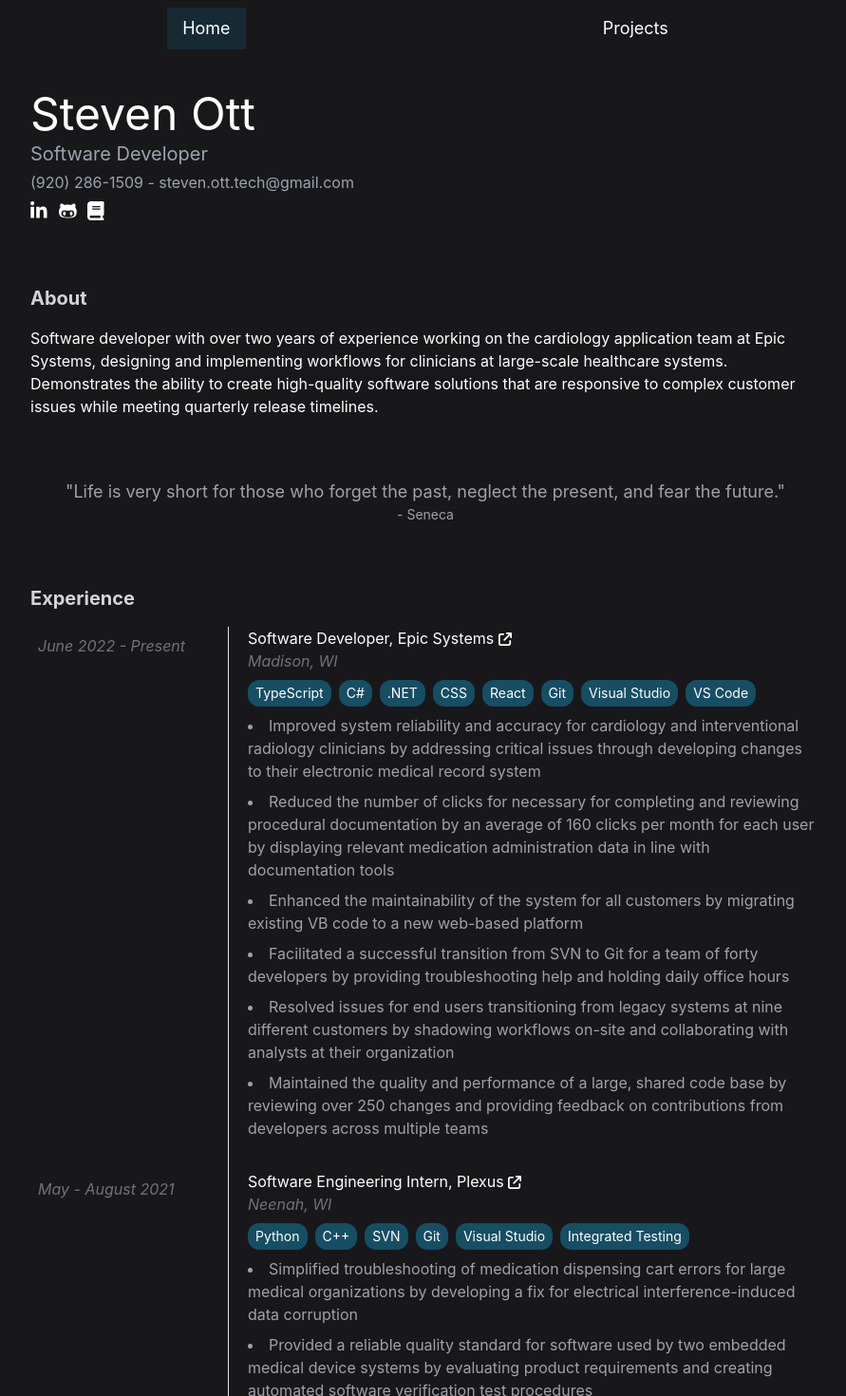
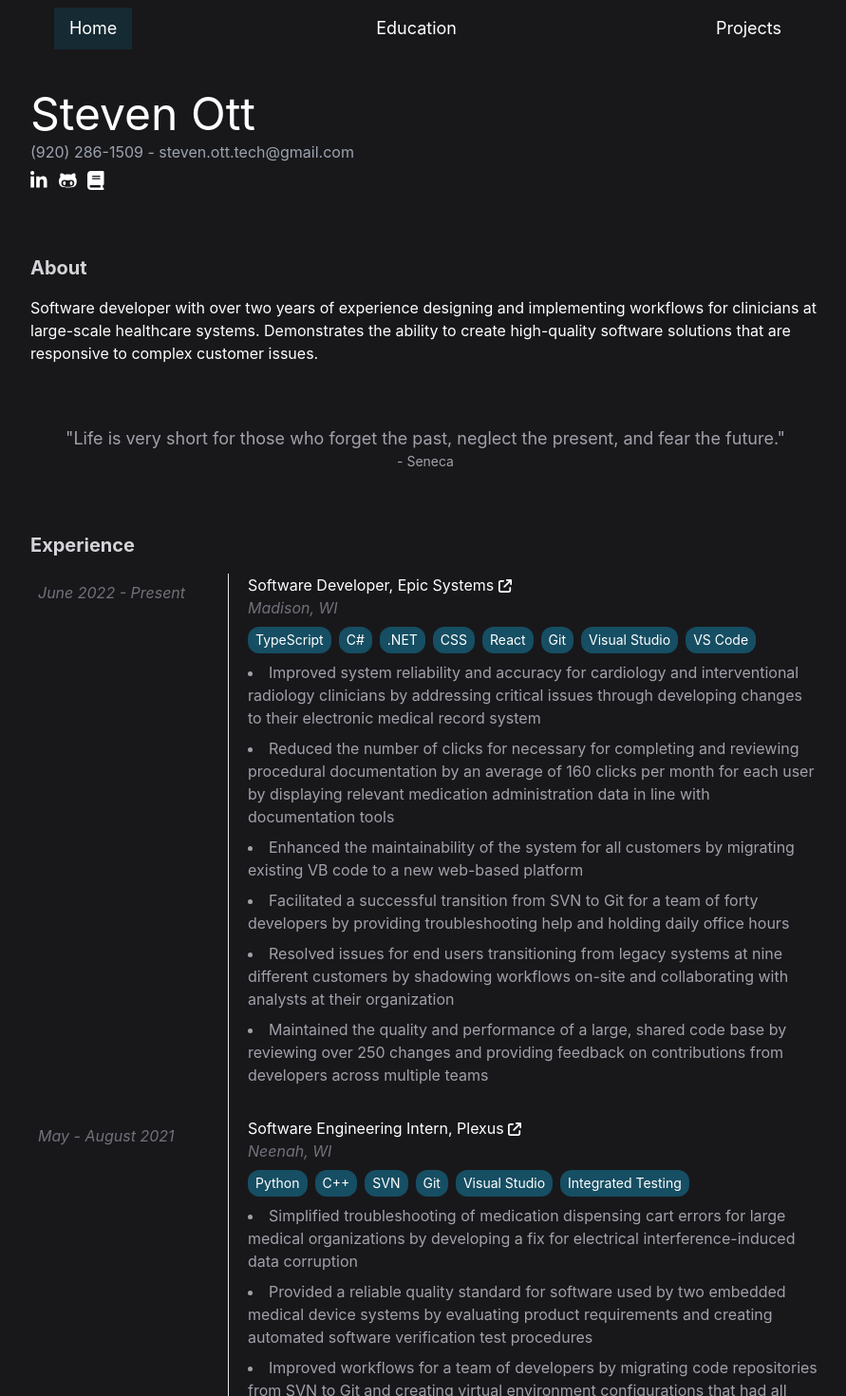
Before and after one commit to stuott/my-portfolio, a React (Create React App) app in the folder app/: page / in a window 1280 px wide. Shown: the top 1470 px of the page at 95% size, without its empty margins (192-1083 px from the left). Built offline with nearby package versions, Linux system fonts and the light colour scheme.

Commit message:
Split education into individual subpage and refactor Timeline component

```diff
--- a/app/src/App.tsx
+++ b/app/src/App.tsx
@@ -6,12 +6,14 @@ import {
 } from "react-router-dom";
 import "./App.css";
 
+import Education from "components/education/Education";
 import Home from "components/home/Home";
 import Projects from "components/projects/Projects";
 import { Page } from "types";
 
 const pages: Page[] = [
   { path: "/", name: "Home", Component: Home },
+  { path: "/education", name: "Education", Component: Education },
   { path: "/projects", name: "Projects", Component: Projects },
 ];
 
--- /dev/null
+++ b/app/src/components/common/Timeline.tsx
@@ -0,0 +1,83 @@
+import { faArrowUpRightFromSquare } from "@fortawesome/free-solid-svg-icons";
+import { FontAwesomeIcon } from "@fortawesome/react-fontawesome";
+import Badges from "components/common/Badges";
+
+export interface TimelineItem {
+  time: string;
+  title: string;
+  subtitle: string;
+  URL: string;
+  badges: string[];
+  points: string[];
+}
+
+export default function Timeline(props: { items: TimelineItem[] }) {
+  const { items } = props;
+
+  return (
+    <div className="grid divide-y border-y sm:divide-none sm:border-none">
+      {items.map((item) => (
+        <TimelineCard item={item} />
+      ))}
+    </div>
+  );
+}
+
+function TimelineCard(props: { item: TimelineItem }) {
+  const { item } = props;
+
+  return (
+    <div className="flex flex-col sm:flex-row sm:divide-x">
+      <div className="pt-4 pb-2 sm:w-1/4 sm:p-2">
+        <p className="italic text-zinc-500">{item.time}</p>
+      </div>
+      <div className="grid sm:w-3/4 pb-6 sm:pl-5">
+        <TimelineMeta
+          title={item.title}
+          subtitle={item.subtitle}
+          URL={item.URL}
+        />
+        {item.badges ? <Badges captions={item.badges} /> : <></>}
+        {item.points ? <TimelinePoints points={item.points} /> : <></>}
+      </div>
+    </div>
+  );
+}
+
+function TimelineMeta(props: { title: string; subtitle: string; URL: string }) {
+  const { title, subtitle, URL } = props;
+
+  return (
+    <>
+      {URL ? (
+        <a
+          className="transition hover:underline hover:text-cyan-300"
+          href={URL}
+          target="_blank"
+          rel="noopener noreferrer"
+        >
+          {title + " "}
+          <FontAwesomeIcon
+            className="text-sm"
+            icon={faArrowUpRightFromSquare}
+          />
+        </a>
+      ) : (
+        <p>{title}</p>
+      )}
+      <p className="italic text-zinc-500">{subtitle}</p>
+    </>
+  );
+}
+
+function TimelinePoints(props: { points: string[] }) {
+  const { points } = props;
+
+  return (
+    <ul className="grid gap-2 py-2 list-disc list-inside">
+      {points.map((point) => {
+        return <li className="text-zinc-400">{point}</li>;
+      })}
+    </ul>
+  );
+}
--- a/app/src/components/home/Experience.tsx
+++ b/app/src/components/home/Experience.tsx
@@ -1,104 +1,34 @@
 import { faArrowUpRightFromSquare } from "@fortawesome/free-solid-svg-icons";
 import { FontAwesomeIcon } from "@fortawesome/react-fontawesome";
-import Badges from "components/common/Badges";
 import Section from "components/common/Section";
+import Timeline, { TimelineItem } from "components/common/Timeline";
 import experienceData from "data/experience.json";
 
-interface experience {
-  title: string;
-  company: string;
-  companyURL: string;
-  location: string;
-  time: string;
-  points: string[];
-  skills: string[];
-}
-
 export default function Experience() {
-  const data: experience[] = experienceData.data;
+  const timelineItems: TimelineItem[] = experienceData.data.map(
+    (experience) => {
+      return {
+        time: experience.time,
+        title: experience.title + ", " + experience.company,
+        subtitle: experience.location,
+        URL: experience.companyURL,
+        badges: experience.skills,
+        points: experience.points,
+      };
+    }
+  );
 
   return (
     <Section id="experience" title="Experience">
-      <ExperienceList experiences={data} />
+      <Timeline items={timelineItems}></Timeline>
       <ResumeLink />
     </Section>
   );
 }
 
-function ExperienceList(props: { experiences: experience[] }) {
-  const { experiences } = props;
-
-  return (
-    <div className="grid divide-y border-y sm:divide-none sm:border-none">
-      {experiences.map((exp) => (
-        <ExperienceCard exp={exp} />
-      ))}
-    </div>
-  );
-}
-
-function ExperienceCard(props: { exp: experience }) {
-  const { exp } = props;
-
-  return (
-    <div className="flex flex-col sm:flex-row sm:divide-x">
-      <div className="pt-4 pb-2 sm:w-1/4 sm:p-2">
-        <p className="italic text-zinc-500">{exp.time}</p>
-      </div>
-      <div className="grid sm:w-3/4 pb-6 sm:pl-5">
-        <ExperienceMeta
-          title={exp.title}
-          company={exp.company}
-          companyURL={exp.companyURL}
-          location={exp.location}
-        />
-        <Badges captions={exp.skills} />
-        <ExperiencePoints points={exp.points} />
-      </div>
-    </div>
-  );
-}
-
-function ExperienceMeta(props: {
-  title: string;
-  company: string;
-  companyURL: string;
-  location: string;
-}) {
-  const { title, company, companyURL, location } = props;
-
-  return (
-    <>
-      <a
-        className="transition hover:underline hover:text-cyan-300"
-        href={companyURL}
-        target="_blank"
-        rel="noopener noreferrer"
-      >
-        {title + ", "}
-        {company + " "}
-        <FontAwesomeIcon className="text-sm" icon={faArrowUpRightFromSquare} />
-      </a>
-      <p className="italic text-zinc-500">{location}</p>
-    </>
-  );
-}
-
-function ExperiencePoints(props: { points: string[] }) {
-  const { points } = props;
-
-  return (
-    <ul className="grid gap-2 py-2 list-disc list-inside">
-      {points.map((point) => {
-        return <li className="text-zinc-400">{point}</li>;
-      })}
-    </ul>
-  );
-}
-
 function ResumeLink() {
   return (
-    <div className="pt-16 text-center">
+    <div className="pt-8 text-center">
       <a
         className="text-white p-6 bg-cyan-900 hover:bg-cyan-700 hover:underline"
         href={process.env.PUBLIC_URL + "/Resume.pdf"}
--- a/app/src/components/home/Home.tsx
+++ b/app/src/components/home/Home.tsx
@@ -1,5 +1,4 @@
 import About from "./About";
-import Education from "./Education";
 import Experience from "./Experience";
 import Intro from "./Intro";
 import Quotes from "./Quotes";
@@ -11,7 +10,6 @@ export default function Home() {
       <About />
       <Quotes />
       <Experience />
-      <Education />
     </>
   );
 }
--- a/app/src/components/home/Intro.tsx
+++ b/app/src/components/home/Intro.tsx
@@ -23,7 +23,6 @@ export default function Intro() {
   return (
     <div className="grid gap-1">
       <h1 className="text-white text-4xl md:text-5xl">Steven Ott</h1>
-      <p className="text-xl text-gray-400">Software Developer</p>
       <p className="text-gray-400">
         (920) 286-1509 - steven.ott.tech@gmail.com
       </p>
--- a/app/src/data/about.json
+++ b/app/src/data/about.json
@@ -1,8 +1,8 @@
 {
   "data": [
     [
-      "Software developer with over two years of experience working on the cardiology application team at Epic Systems, designing and implementing workflows for clinicians at large-scale healthcare systems",
-      "Demonstrates the ability to create high-quality software solutions that are responsive to complex customer issues while meeting quarterly release timelines"
+      "Software developer with over two years of experience designing and implementing workflows for clinicians at large-scale healthcare systems",
+      "Demonstrates the ability to create high-quality software solutions that are responsive to complex customer issues"
     ]
   ]
 }
```
Also changed, not shown: app/src/types/index.ts (+10 -0 lines), app/src/components/education/Education.tsx (renamed from app/src/components/home/Education.tsx).
